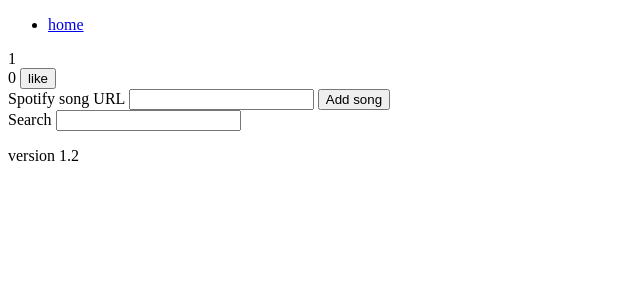
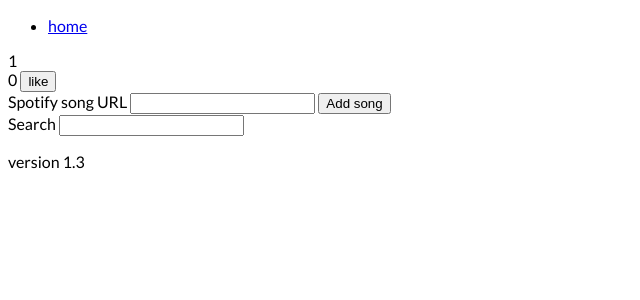
Before and after one commit to Iliarocks/animusic_v2, a Flask app: page /anime/1 in a window 1280 px wide. Shown: the top 300 px of the page, without its empty margins (0-640 px from the left). Run offline with Flask 2, Linux system fonts and the light colour scheme; some libraries are stand-ins or nearby versions.

Commit message:
favicon & font

```diff
--- /dev/null
+++ b/static/anime.css
@@ -0,0 +1,3 @@
+body {
+    font-family: 'Lato', sans-serif;
+}
--- a/static/anime.js
+++ b/static/anime.js
@@ -20,6 +20,7 @@ const loadSongs = () => {
     db.ref(`/anime/${anime}/songs`).once('value', snap => {
         if (!snap.val()) {
             error('It appears that no songs have been added to this page yet.');
+            return;
         }
         const songs = Object.values(snap.val());
         const songsHTML = songs.reduce((html, song) => html + song.embedded, '');
--- /dev/null
+++ b/static/index.css
@@ -0,0 +1,3 @@
+body {
+    font-family: 'Lato', sans-serif;
+}
--- a/templates/anime.html
+++ b/templates/anime.html
@@ -7,6 +7,9 @@
     <script src="https://www.gstatic.com/firebasejs/7.17.1/firebase-app.js"></script>
     <script src="https://www.gstatic.com/firebasejs/7.17.1/firebase-database.js"></script>
     <script defer src="{{ url_for('static', filename='anime.js') }}"></script>
+    <link href="https://fonts.googleapis.com/css2?family=Lato:wght@300;400;700;900&display=swap" rel="stylesheet">
+    <link rel="stylesheet" href="{{ url_for('static', filename='anime.css') }}">
+    <link rel="shortcut icon" href="{{ url_for('static', filename='favicon.ico') }}">
 </head>
 <body>
     <nav class="navbar">
@@ -36,7 +39,7 @@
         </form>
         <div class="songs"></div>
         <footer>
-            version 1.2
+            version 1.3
         </footer>
     </main>
 <script>
--- a/templates/index.html
+++ b/templates/index.html
@@ -7,6 +7,9 @@
     <script src="https://www.gstatic.com/firebasejs/7.17.1/firebase-app.js"></script>
     <script src="https://www.gstatic.com/firebasejs/7.17.1/firebase-database.js"></script>
     <script defer src="{{ url_for('static', filename='index.js') }}"></script>
+    <link href="https://fonts.googleapis.com/css2?family=Lato:wght@300;400;700;900&display=swap" rel="stylesheet">
+    <link rel="stylesheet" href="{{ url_for('static', filename='index.css') }}">
+    <link rel="shortcut icon" href="{{ url_for('static', filename='favicon.ico') }}">
 </head>
 <body>
     <nav class="navbar">
```
Also changed, not shown: static/favicon.ico (added), 1 other file.
